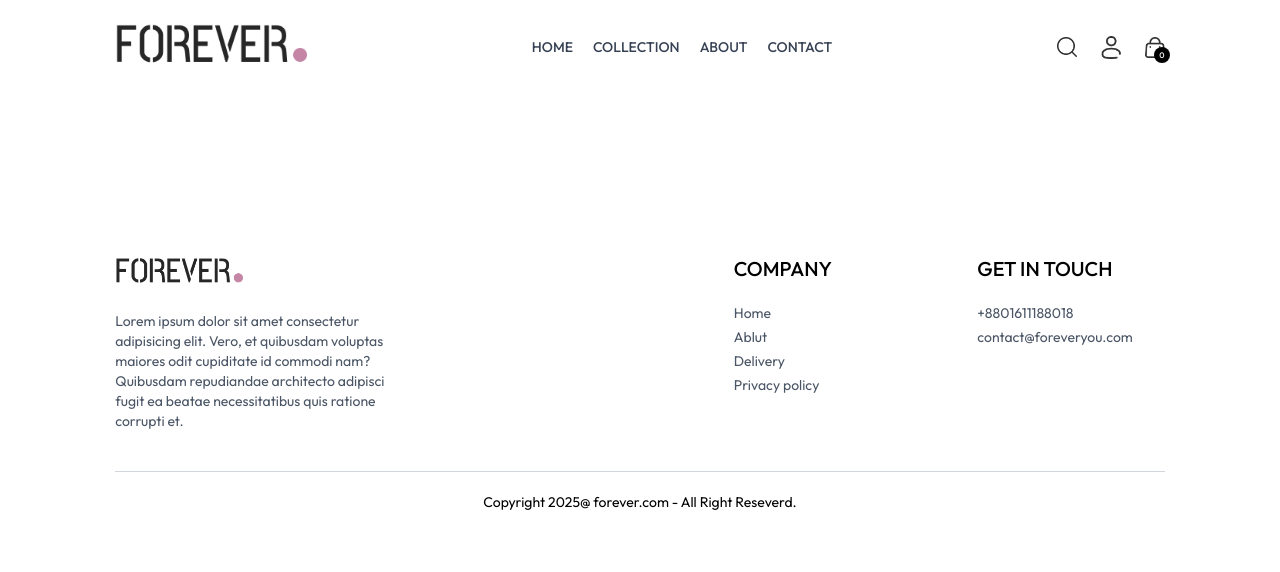
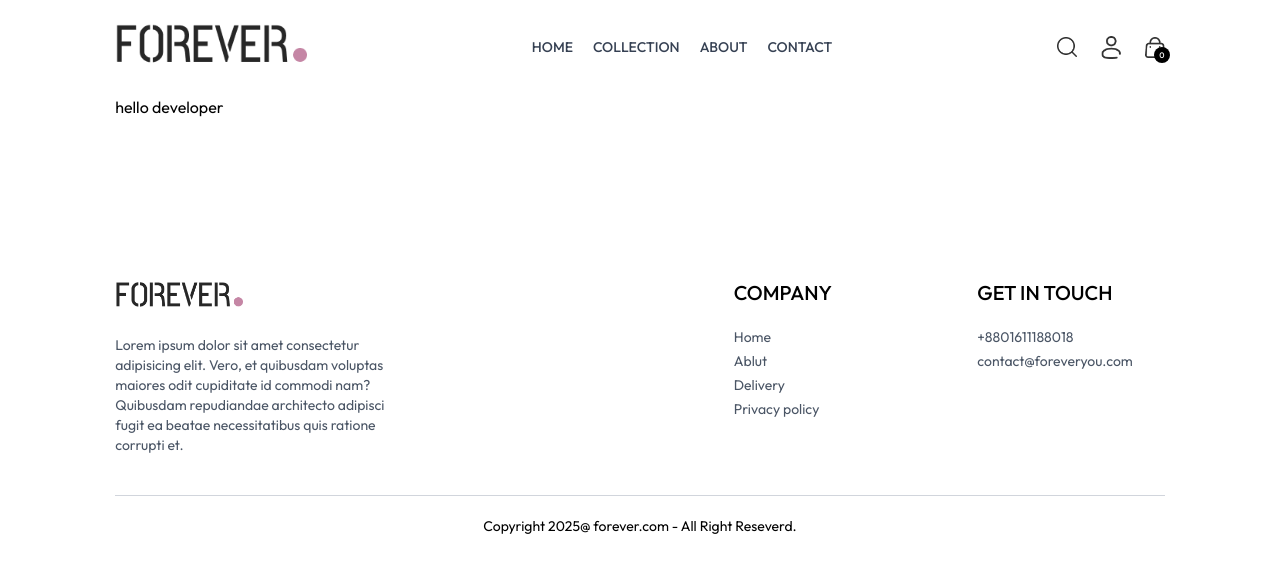
Before and after one commit to mdriyazakondo/forever-project, a React (Vite) app: page /orders in a window 1280 px wide. Shown: the top 572 px of the page. Built offline with nearby package versions, Linux system fonts and the light colour scheme.

Commit message:
check the code

```diff
--- a/src/App.jsx
+++ b/src/App.jsx
@@ -15,7 +15,7 @@ import { ToastContainer, toast } from "react-toastify";
 import "react-toastify/dist/ReactToastify.css";
 const App = () => {
   return (
-    <div className="px-4 sm:px-[5vw] md:px-[7vw] lg:px-[9vw]">
+    <div className="px-4 sm:px-[5vw] md:px-[7vw] lg:px-[9vw]  hidden md:block">
       <ToastContainer />
       <Navbar />
       <SearchBar />
--- a/src/pages/Login.jsx
+++ b/src/pages/Login.jsx
@@ -1,11 +1,7 @@
-import React from 'react'
+import React from "react";
 
 const Login = () => {
-  return (
-    <div>
+  return <div>hello developer</div>;
+};
 
-    </div>
-  )
-}
-
-export default Login
+export default Login;
--- a/src/pages/Orders.jsx
+++ b/src/pages/Orders.jsx
@@ -1,11 +1,7 @@
-import React from 'react'
+import React from "react";
 
 const Orders = () => {
-  return (
-    <div>
+  return <div>hello developer</div>;
+};
 
-    </div>
-  )
-}
-
-export default Orders
+export default Orders;
```
